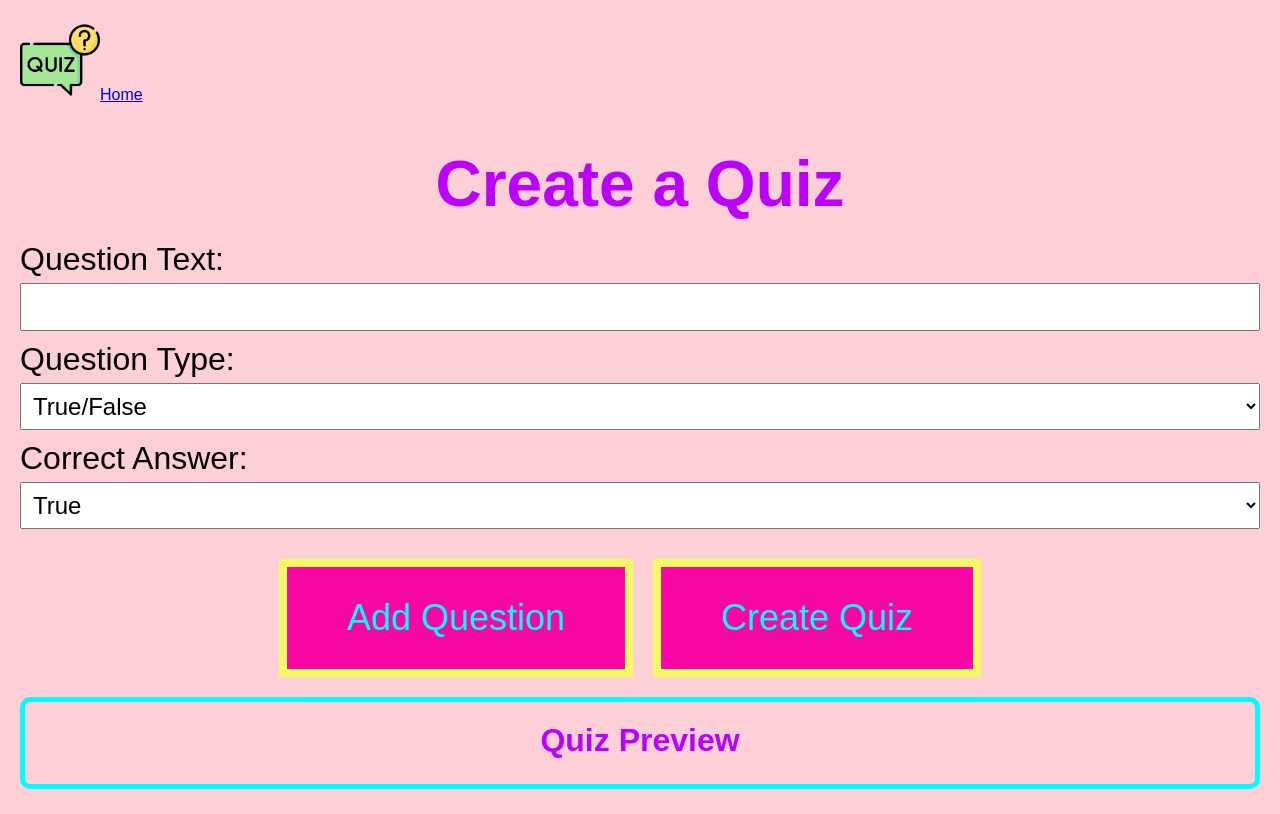
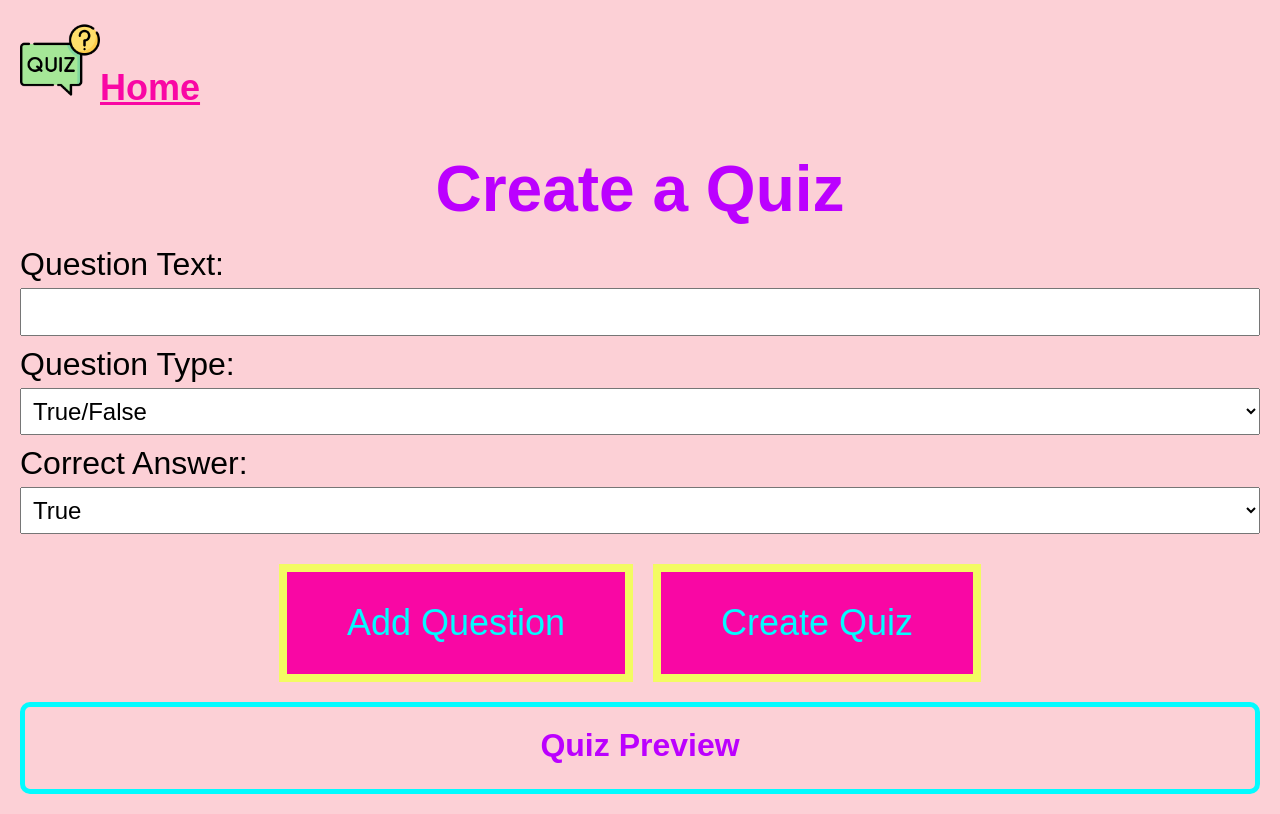
Before and after one commit to epuer18/QuizEveryone, a website: page frontend/create.html in a window 1280 px wide. Drawn offline with Linux system fonts and the light colour scheme.

Commit message:
home icon updated

```diff
--- a/frontend/create.html
+++ b/frontend/create.html
@@ -2,9 +2,11 @@
 <html>
 <head>
   <title>Create Quiz</title>
-  <a href="index.html" class="home-icon">
-    <img src="./img/home_icon.png" alt="Home Icon" width="80" height="80">Home
+  <div class="home">
+  <a href="index.html" >
+    <img src="./img/home_icon.png" alt="Home Icon" class="homeicon">Home
   </a>
+</div>
 
   <link rel="stylesheet" type="text/css" href="css/create.css">
 </head>
--- a/frontend/css/create.css
+++ b/frontend/css/create.css
@@ -107,4 +107,21 @@ body {
     margin-top: 20px;
   }
 
+  .homeicon{
+    width:80px;
+    height:80px;
+  }
+
+  .home {
+    font-size: 36px;
+    margin-bottom: 20px;
+    text-align: left;
+
+  }
+
+  .home a{
+    color:rgb(249, 7, 164);
+    font-weight: bold;
+  }
+
   /* Add more styles as needed */
--- a/frontend/css/quizPage.css
+++ b/frontend/css/quizPage.css
@@ -108,3 +108,20 @@ font-size: 24px;
     height: 3px;
     background:rgb(243, 251, 98);
   }
+
+  .homeicon{
+    width:80px;
+    height:80px;
+  }
+
+  .home {
+    font-size: 36px;
+    margin-bottom: 20px;
+    text-align: left;
+
+  }
+
+  .home a{
+    color:rgb(249, 7, 164);
+    font-weight: bold;
+  }
```
Also changed, not shown: frontend/quizPage.html (+5 -3 lines).
